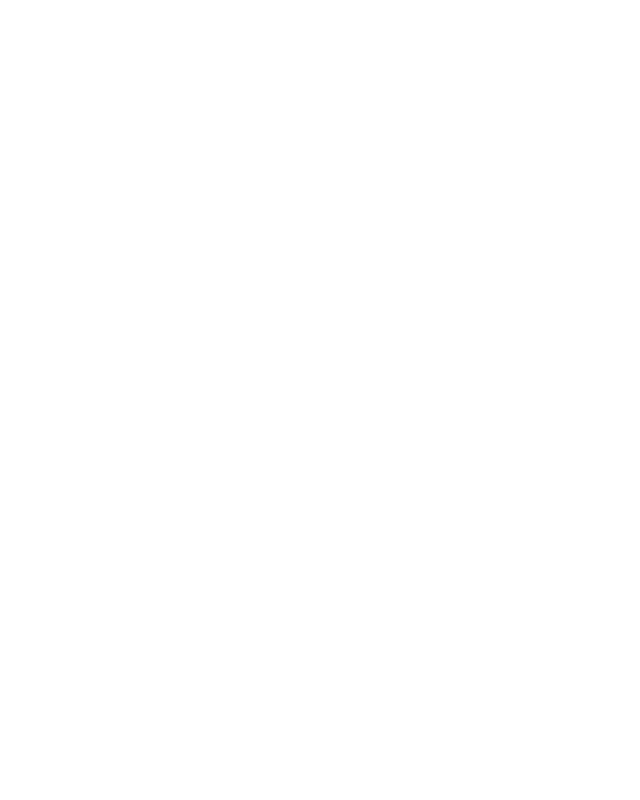
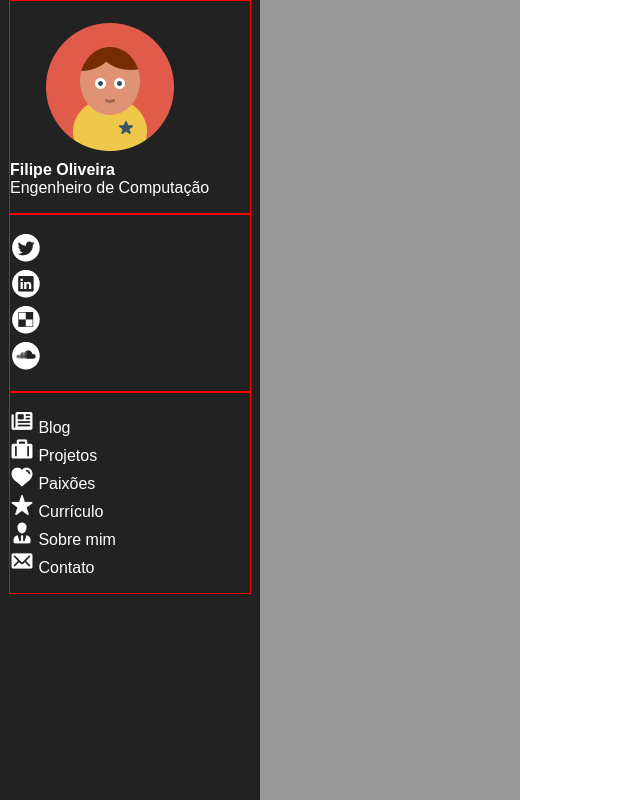
Before and after one commit to fmoliveira/website, a PHP site: page / in a window 1280 px wide. Before the commit the part shown is empty. Shown: the whole page, without its empty margins (0-640 px from the left). Run offline with PHP 8.4, Linux system fonts and the light colour scheme.

Commit message:
Layout do menu principal começando a ficar definido.

```diff
--- /dev/null
+++ b/css/fmoliveira.css
@@ -0,0 +1,34 @@
+html, body {
+  overflow: hidden;
+  height: 100%; }
+
+body {
+  margin: 0 auto;
+  padding: 0; }
+
+section#wrapper {
+  display: block;
+  width: 100%;
+  height: 100%; }
+  section#wrapper div#menu {
+    background: #222222;
+    color: white; }
+    section#wrapper div#menu a {
+      color: white;
+      text-decoration: none; }
+  section#wrapper div#submenu {
+    background: #999999; }
+  section#wrapper div#menu, section#wrapper div#submenu {
+    float: left;
+    width: 260px;
+    height: 100%; }
+    section#wrapper div#menu nav, section#wrapper div#submenu nav {
+      border: 1px solid #f00;
+      width: 240px;
+      margin: 0 auto; }
+      section#wrapper div#menu nav ul, section#wrapper div#submenu nav ul {
+        list-style: none;
+        padding: 0; }
+        section#wrapper div#menu nav ul #perfil > li, section#wrapper div#submenu nav ul #perfil > li {
+          text-align: center;
+          color: #f00; }
--- /dev/null
+++ b/css/fmoliveira.scss
@@ -0,0 +1,70 @@
+$menu_back: #222;
+$menu_fore: #fff;
+
+$submenu_back: #999;
+
+html, body
+{
+	overflow: hidden;
+	height: 100%;
+}
+
+body
+{
+	margin: 0 auto;
+	padding: 0;
+}
+
+section#wrapper
+{
+	display: block;
+	width: 100%;
+	height: 100%;
+
+	div#menu
+	{
+		background: $menu_back;
+		color: $menu_fore;
+
+		a
+		{
+			color: $menu_fore;
+			text-decoration: none;
+		}
+	}
+
+	div#submenu
+	{
+		background: $submenu_back;
+	}
+
+	div#menu, div#submenu
+	{
+		float: left;
+		width: 260px;
+		height: 100%;
+
+		nav
+		{
+			border: 1px solid #f00;
+			width: 240px;
+			margin: 0 auto;
+
+			ul
+			{
+				list-style: none;
+				padding: 0;
+
+				#perfil > li
+				{
+					text-align: center;
+					color: #f00;
+				}
+			}
+		}
+	}
+
+	div#conteudo
+	{
+	}
+}
--- a/index.php
+++ b/index.php
@@ -1,11 +1,62 @@
 <!DOCTYPE html>
 <html xmlns="http://www.w3.org/1999/xhtml">
 <head>
+    <!-- Meta tags -->
     <title>Filipe Oliveira</title>
+
+    <!-- Folhas de estilo -->
     <link rel="stylesheet" href="css/normalize.css"/>
+    <link rel="stylesheet" href="css/fmoliveira.css"/>
+
+    <!-- Scripts -->
     <script type="text/javascript" src="js/jquery-1.11.0.min.js"></script>
 </head>
 <body>
 
+    <section id="wrapper">
+
+        <div id="menu">
+            <nav>
+                <ul id="perfil">
+                    <li><img src="imagens/fmoliveira.png" alt="Filipe Oliveira" /></li>
+                    <li><strong>Filipe Oliveira</strong></li>
+                    <li>Engenheiro de Computação</li>
+                </ul>
+            </nav>
+
+            <nav>
+                <ul id="social">
+                    <li><a href="#" class="twitter"><img src="imagens/twitter.png" alt="Twitter" /></a></li>
+                    <li><a href="#" class="linkedin"><img src="imagens/linkedin.png" alt="Twitter" /></a></li>
+                    <li><a href="#" class="delicious"><img src="imagens/delicious.png" alt="Twitter" /></a></li>
+                    <li><a href="#" class="soundcloud"><img src="imagens/soundcloud.png" alt="Twitter" /></a></li>
+                </ul>
+                <div class="clear"></div>
+            </nav>
+
+            <nav>
+                <ul id="links" class="menu-vertical">
+                    <li><a href="#"><img src="imagens/blog.png" alt="Blog" /> Blog</a></li>
+                    <li><a href="#"><img src="imagens/projetos.png" alt="Projetos" /> Projetos</a></li>
+                    <li><a href="#"><img src="imagens/paixoes.png" alt="Paixões" /> Paixões</a></li>
+                    <li><a href="#"><img src="imagens/curriculo.png" alt="Currículo" /> Currículo</a></li>
+                    <li><a href="#"><img src="imagens/sobre-mim.png" alt="Sobre mim" /> Sobre mim</a></li>
+                    <li><a href="#"><img src="imagens/contato.png" alt="Contato" /> Contato</a></li>
+                </ul>
+            </nav>
+        </div>
+
+        <div id="submenu">
+
+        </div>
+
+        <div id="conteudo">
+
+        </div>
+
+        <div class="clear"></div>
+
+    </section>
+
 </body>
 </html>
```
Also changed, not shown: imagens/blog.png (added), imagens/contato.png (added), imagens/curriculo.png (added), imagens/delicious.png (added), imagens/fmoliveira.png (added), imagens/linkedin.png (added), imagens/paixoes.png (added), imagens/projetos.png (added), imagens/sobre-mim.png (added), imagens/soundcloud.png (added), imagens/twitter.png (added), 2 other files.
